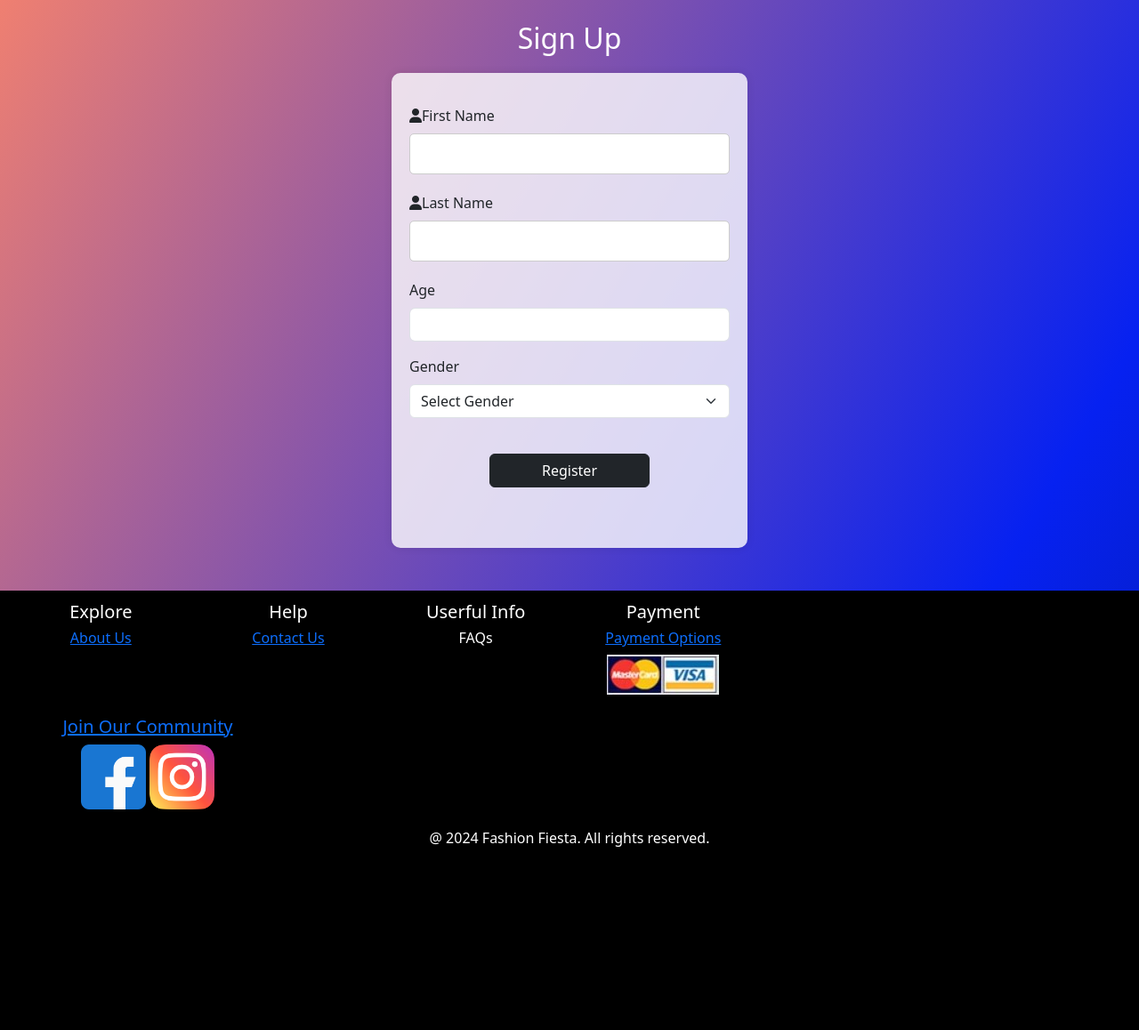
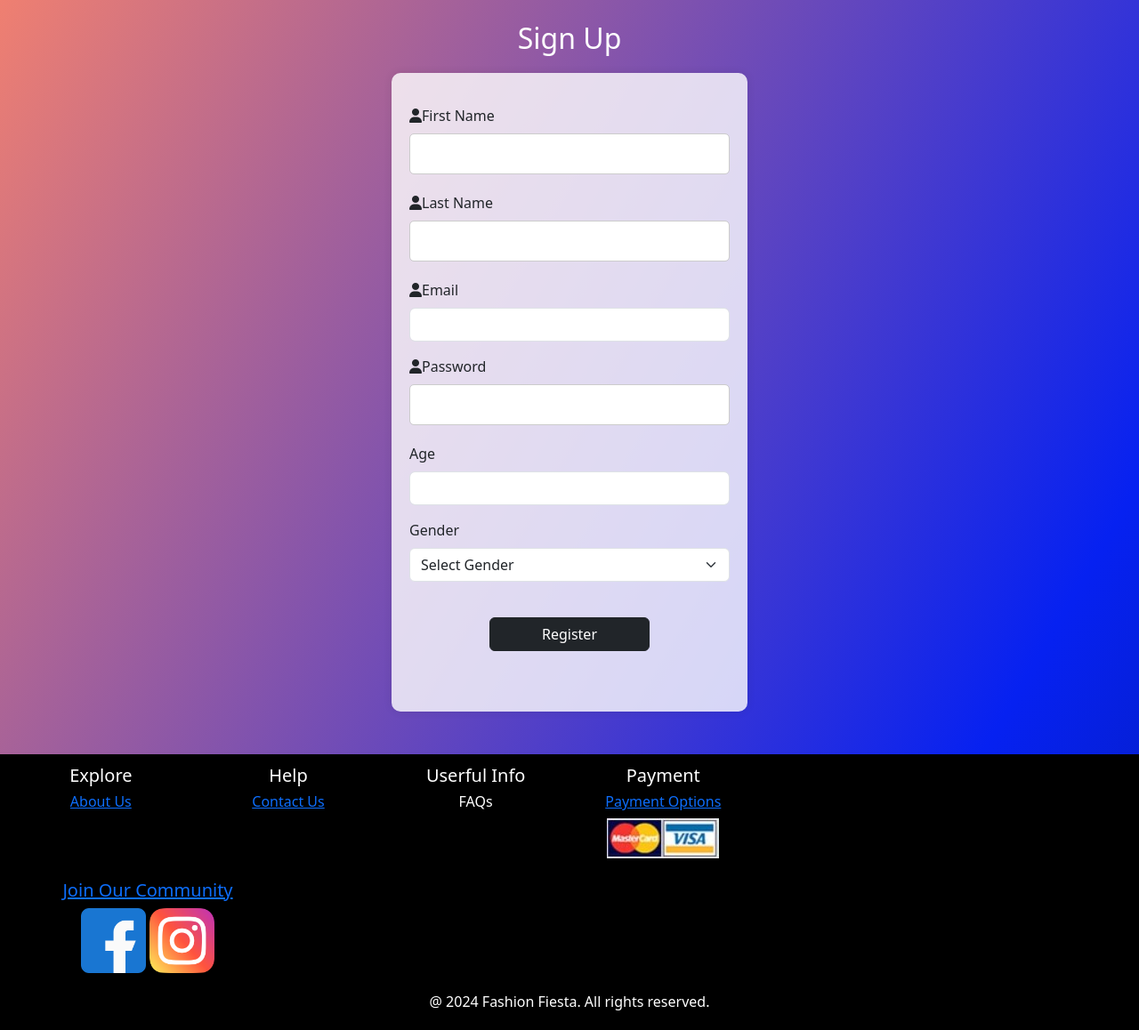
Before and after one commit to VR950612/FashionWebsite-Final, a Flask app: page /register in a window 1280 px wide. Shown: the part 195-1353 px from the top of the page at 89% size. Before the commit the page ends 1147 px from the top, so only its background shows below. Run offline with Flask 3, Linux system fonts and the light colour scheme; some libraries are stand-ins or nearby versions.

Commit message:
Updated app port and added email, password fields to register form

```diff
--- a/main.py
+++ b/main.py
@@ -1,4 +1,4 @@
-from flask import Flask, render_template, request
+from flask import Flask, render_template, request, session, redirect, url_for, jsonify, flash
 from flask_wtf import FlaskForm
 from wtforms import StringField, PasswordField, IntegerField, SelectField, SubmitField
 from wtforms.validators import DataRequired, InputRequired, Length
@@ -56,6 +56,10 @@ def login():
 
 @app.route('/register')
 def register():
+    if request.method == 'POST':
+        firstname = request.form['firstName']
+
+        return jsonify({'success': False, 'message': 'User successfully registered.'})
     return render_template("register.html")
 
 @app.route('/sale_dresses')
@@ -118,4 +122,4 @@ def checkout():
 
 
 if __name__ == "__main__":
-    app.run(debug=True)
+    app.run(port=5002, debug=True)
--- a/templates/register.html
+++ b/templates/register.html
@@ -5,7 +5,8 @@
     <h2 class="text-center mt-3" style="color: white; margin-bottom: 20px">
       Sign Up
     </h2>
-    <form class="custom-form">
+
+    <form class="custom-form" id="signup-form">
       <div class="mb-3 mt-3">
         <label for="firstName" class="form-label"
           ><i class="fa-solid fa-user"></i>First Name</label
@@ -18,6 +19,7 @@
           required
         />
       </div>
+
       <div class="mb-3">
         <label for="lastName" class="form-label"
           ><i class="fa-solid fa-user"></i>Last Name</label
@@ -30,6 +32,33 @@
           required
         />
       </div>
+
+      <div class="mb-3">
+        <label for="email" class="form-label"
+          ><i class="fa-solid fa-user"></i>Email</label
+        >
+        <input
+          type="email"
+          class="form-control"
+          id="email"
+          name="email"
+          required
+        />
+      </div>
+
+      <div class="mb-3">
+        <label for="password" class="form-label"
+          ><i class="fa-solid fa-user"></i>Password</label
+        >
+        <input
+          type="password"
+          class="form-control"
+          id="password"
+          name="password"
+          required
+        />
+      </div>
+
       <div class="mb-3">
         <label for="age" class="form-label">Age</label>
         <input
@@ -53,6 +82,7 @@
           Register
         </button>
       </div>
+      <span id="signup-message" class="text-danger"></span>
     </form>
   </div>
 </section>
```
